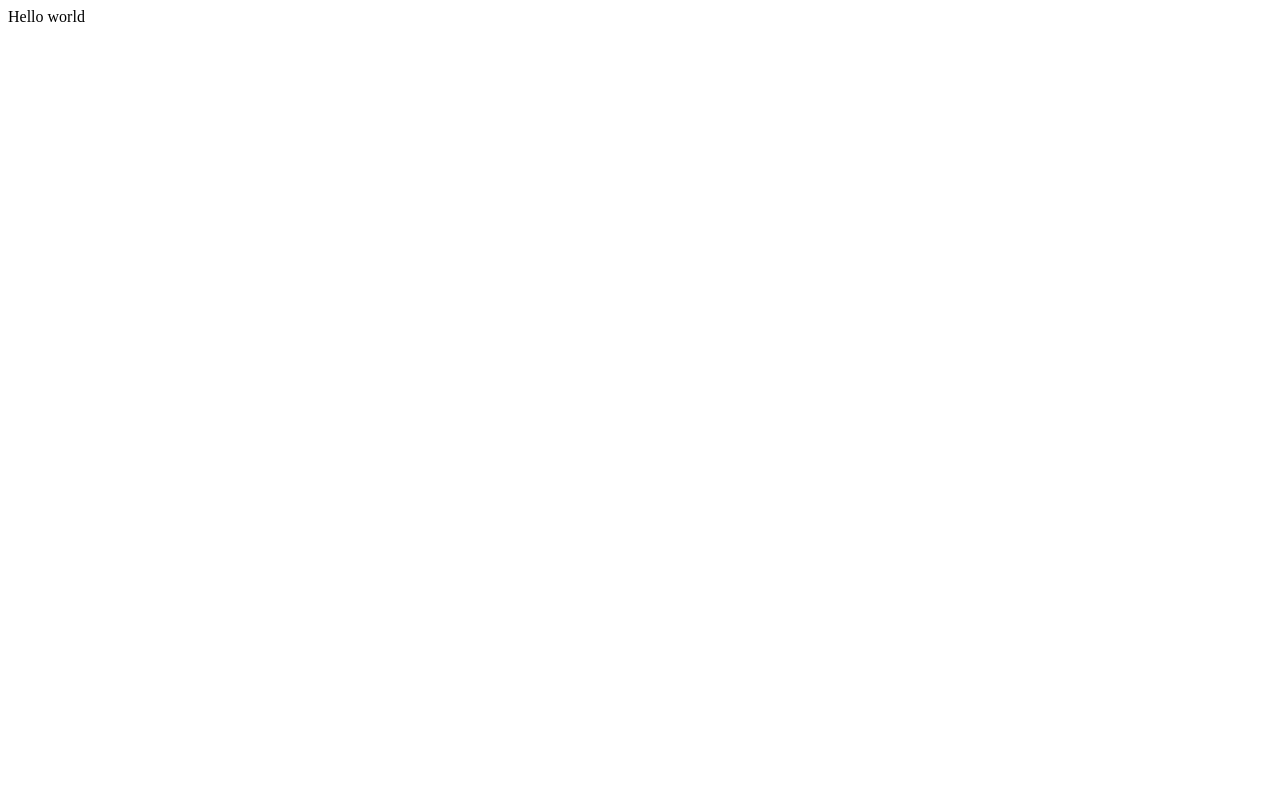
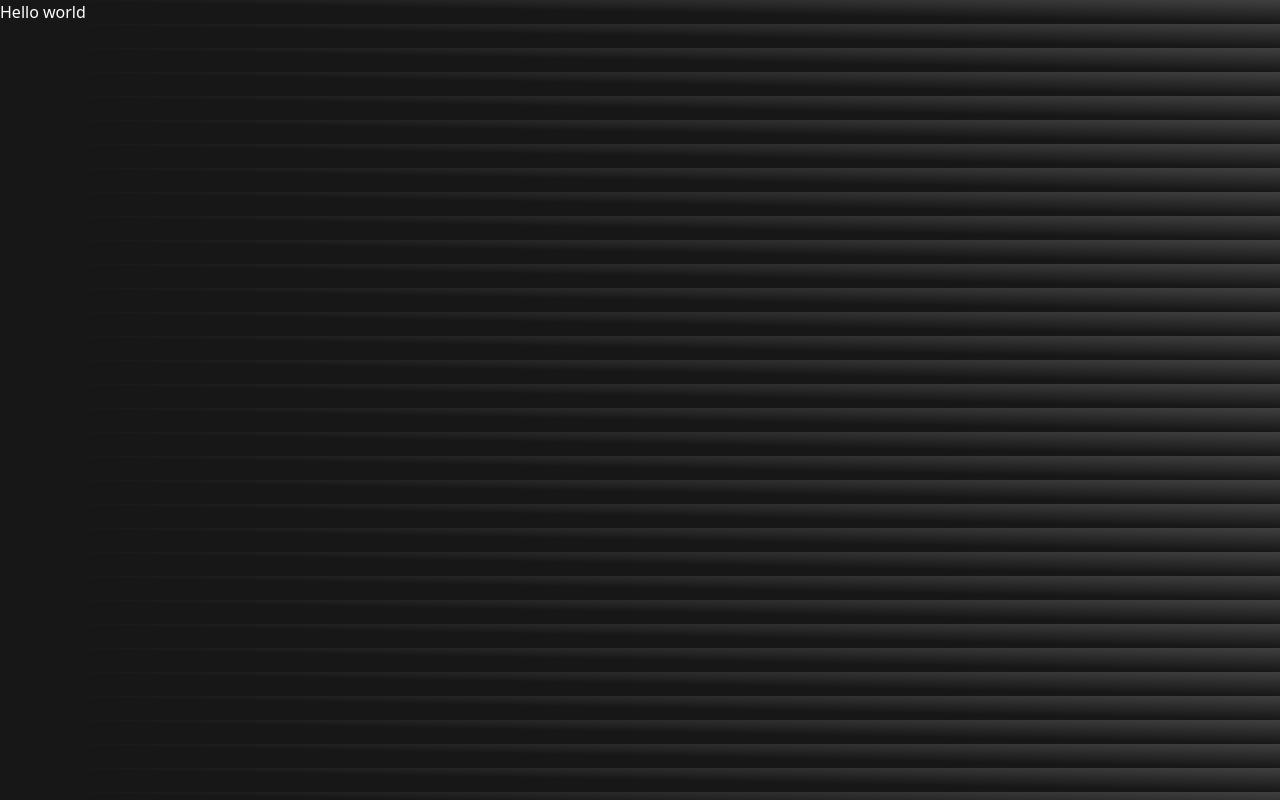
Before and after one commit to den7ee/lucas.santos, a React (Vite) app: page / in a window 1280 px wide. Built offline with nearby package versions, Linux system fonts and the light colour scheme.

Commit message:
npm install -D tailwindcss postcss autoprefixer

```diff
--- a/package.json
+++ b/package.json
@@ -18,6 +18,9 @@
     "@types/react": "^18.0.24",
     "@types/react-dom": "^18.0.8",
     "@vitejs/plugin-react": "^2.2.0",
+    "autoprefixer": "^10.4.13",
+    "postcss": "^8.4.19",
+    "tailwindcss": "^3.2.4",
     "typescript": "^4.6.4",
     "vite": "^3.2.3"
   }
--- /dev/null
+++ b/postcss.config.cjs
@@ -0,0 +1,6 @@
+module.exports = {
+  plugins: {
+    tailwindcss: {},
+    autoprefixer: {},
+  },
+}
--- a/src/App.tsx
+++ b/src/App.tsx
@@ -1,5 +1,6 @@
 import React from 'react'
 import { useEffect, useState } from 'react'
+import './styles/tailwind.css'
 
 function App() {
 return (
--- /dev/null
+++ b/src/styles/tailwind.css
@@ -0,0 +1,30 @@
+@tailwind base;
+@tailwind components;
+@tailwind utilities;
+
+@layer base {
+    body {
+      @apply bg-gradient-to-bl from-neutral-700 via-neutral-900 to-neutral-900;
+      @apply text-white;
+      @apply font-sans;
+    }
+
+        h1 {
+            @apply text-4xl;
+        }
+
+        p {
+            @apply text-xs;
+            @apply text-white;
+        }
+}
+
+@layer components {
+    .accordion-header {
+        @apply py-4 px-6 cursor-pointer
+    }
+
+    .accordion-body {
+        @apply max-h-0 overflow-hidden transition-all duration-200 ease-out
+    }
+}
--- /dev/null
+++ b/tailwind.config.cjs
@@ -0,0 +1,11 @@
+/** @type {import('tailwindcss').Config} */
+module.exports = {
+  content: [
+    "./index.html",
+    "./src/**/*.{js,ts,jsx,tsx}",
+  ],
+  theme: {
+    extend: {},
+  },
+  plugins: [],
+}
```
Also changed, not shown: 2 other files (tests, documents, lock files or other folders).
